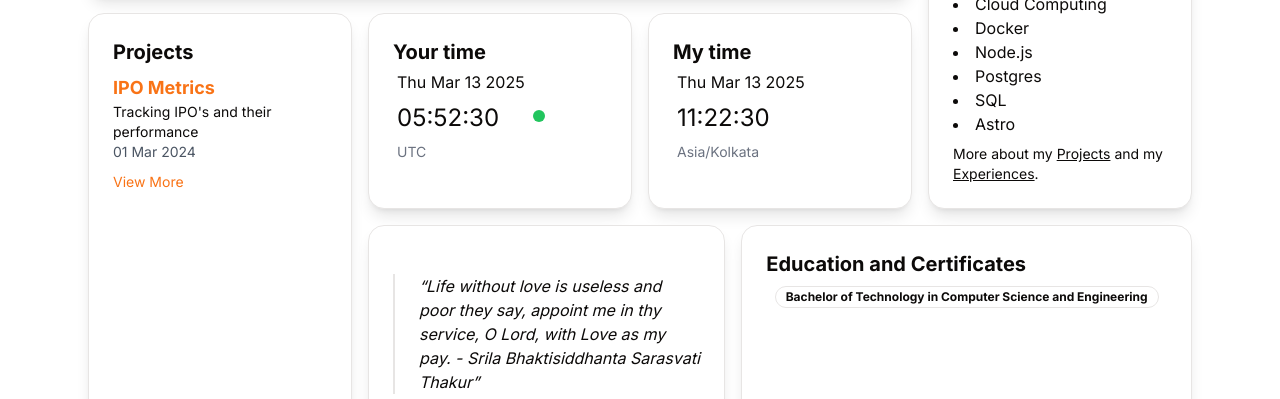
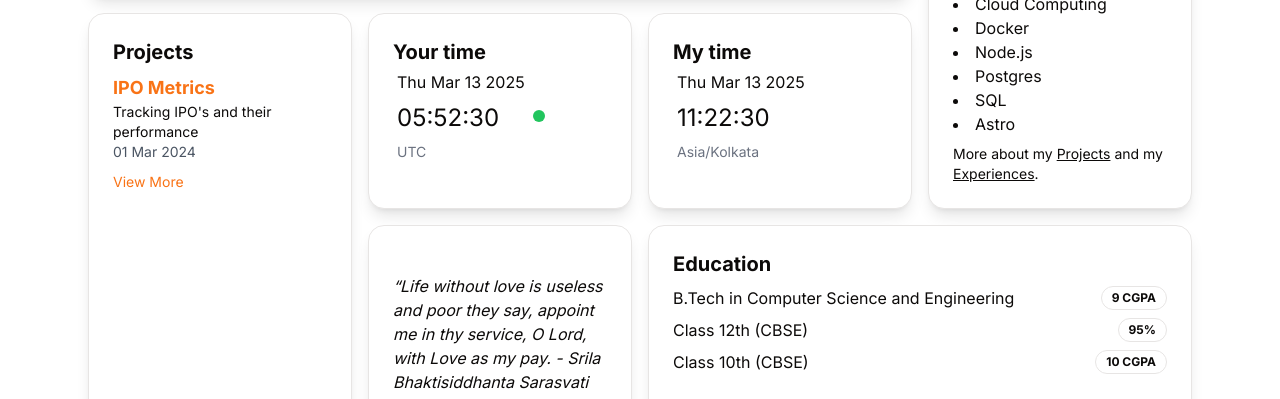
Before and after one commit to Vaibhav227/portfolio, an Astro site: page / in a window 1280 px wide. Shown: the part 399-798 px from the top of the page. Built offline with nearby package versions, Linux system fonts and the light colour scheme; Astro itself is replaced by a stand-in of ours; a web font is replaced by a local one.

Commit message:
update study data

```diff
--- a/src/components/sections/StudyCard.astro
+++ b/src/components/sections/StudyCard.astro
@@ -1,20 +1,18 @@
 ---
 import Card from '../Card.astro'
 import { Badge } from '../ui/badge'
-import { shuffleArray } from "../../lib/utils";
+
 import { PROFILE } from "../../content/profileData";
 
 
-shuffleArray(PROFILE.studies)
+
 ---
 
 
-<div class="mt-2 flex w-full flex-wrap items-center justify-center gap-2">
+<div class="mt-2 flex w-full flex-wrap items-center justify-start gap-2">
   {
     PROFILE.studies.map((study) => (
-      <>
-        <Badge variant="outline">{study.title}</Badge>
-      </>
+      <div key={study.title} class="flex w-full justify-between"><div>{study.title}</div><Badge variant="outline">{study.score}</Badge> </div>
     ))
   }
 </div>
--- a/src/content/profileData.ts
+++ b/src/content/profileData.ts
@@ -47,8 +47,19 @@ export const PROFILE = {
   studies: [
     // studies, qualifications and certifications
     {
-      title: "Bachelor of Technology in Computer Science and Engineering",
+      title: "B.Tech in Computer Science and Engineering",
       level: "Bachelor",
+      score: "9 CGPA",
+    },
+    {
+      title: "Class 12th (CBSE)",
+      level: "Intermediate",
+      score: "95%",
+    },
+    {
+      title: "Class 10th (CBSE)",
+      level: "Secondary",
+      score: "10 CGPA",
     },
   ],
 };
--- a/src/pages/index.astro
+++ b/src/pages/index.astro
@@ -47,16 +47,16 @@ const SITE = PROFILE.site
     </Card>
 
 
-    <Card colSpan="lg:col-span-4 md:col-span-1" rowSpan="md:row-span-1 lg:row-span-2">
+    <Card colSpan="lg:col-span-3 md:col-span-1" rowSpan="md:row-span-1 lg:row-span-2">
       <div class="flex h-full flex-col justify-between">
-        <blockquote class="mt-6 border-l-2 pl-6 italic">
+        <blockquote class="mt-6  italic">
           “{PROFILE.words[0]}”
         </blockquote>
         <p class="mt-2 text-xs"></p>
       </div>
     </Card>
-    <Card colSpan="md:col-span-1 lg:col-span-5" rowSpan="md:row-span-2 lg:row-span-2"
-          title="Education and Certificates">
+    <Card colSpan="md:col-span-1 lg:col-span-6" rowSpan="md:row-span-2 lg:row-span-2"
+          title="Education">
       <StudyCard/>
     </Card>
 
```
